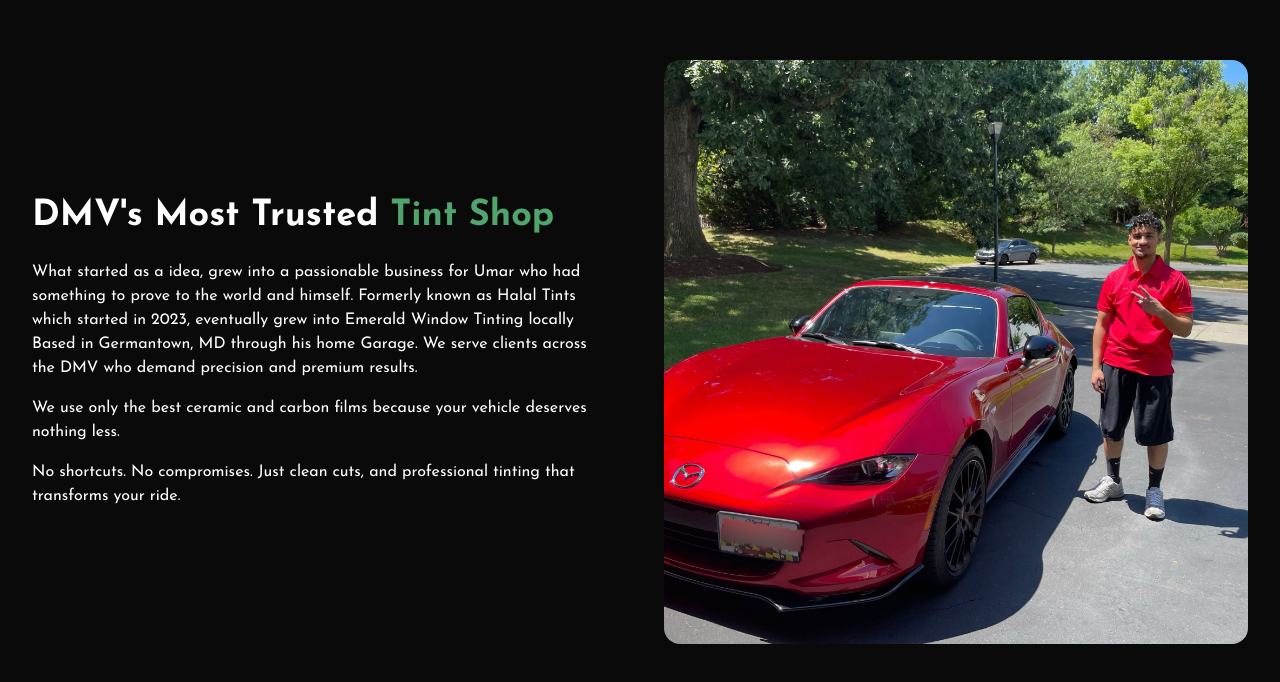
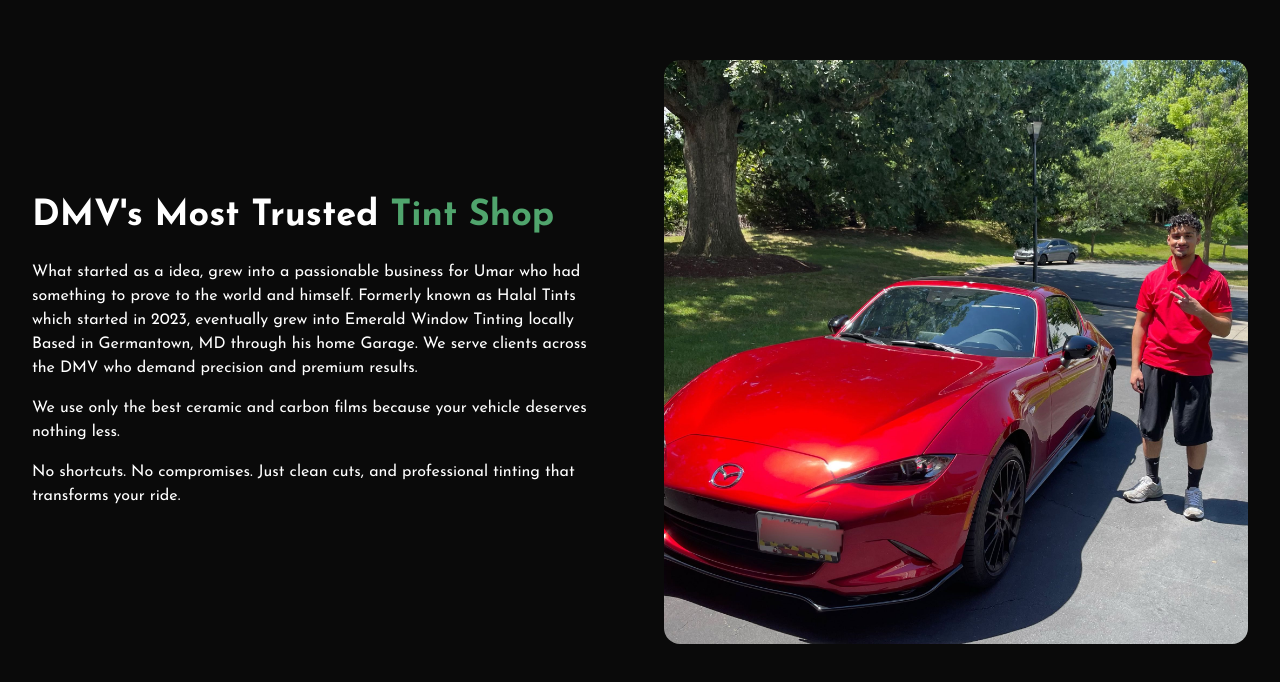
Before and after one commit to Alibababeats/EMRLDTINTS, a Next.js app: page /about in a window 1280 px wide. Shown: the part 484-1166 px from the top of the page. Built offline with nearby package versions, Linux system fonts and the light colour scheme.

Commit message:
adjusted cropping of the photo

```diff
--- a/src/app/about/page.tsx
+++ b/src/app/about/page.tsx
@@ -79,6 +79,7 @@
                 alt="Umar - Founder of Emerald Window Tinting"
                 fill
                 className="object-cover"
+                style={{ objectPosition: '30% center' }}
               />
             </div>
           </div>
```
